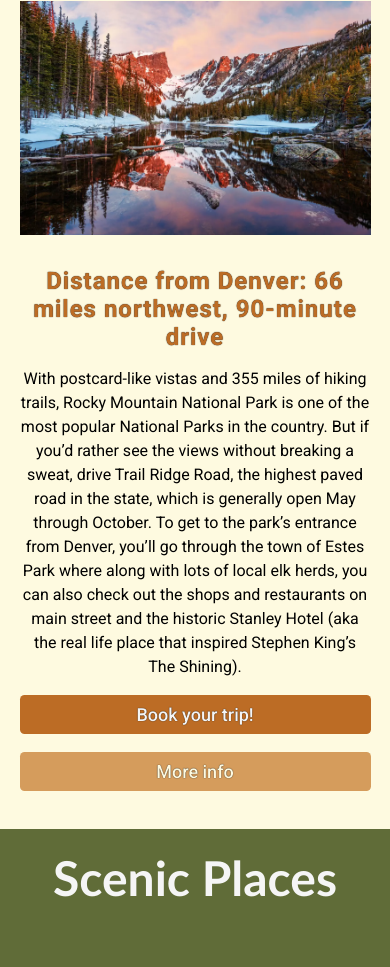
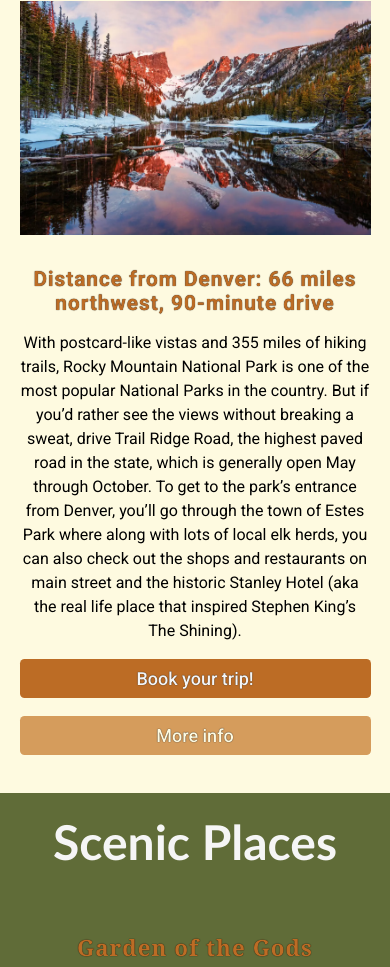
Before and after one commit to longhdinhbusiness/sample-responsive-website, a website built with Vite: page index.html in a window 390 px wide. Shown: the part 379-1346 px from the top of the page. Built offline with nearby package versions, Linux system fonts and the light colour scheme.

Commit message:
Sample responsive website.

```diff
--- a/index.css
+++ b/index.css
@@ -26,9 +26,13 @@ h2 {
 
 h3 {
   color: #bc6c25;
-  font-size: 1.5rem;
+  font-size: 1.3rem;
   text-shadow: 0 0 1px black;
   letter-spacing: 1px;
+}
+
+.section-two h3 {
+  font-size: 1.4rem;
 }
 
 h4 {
```
